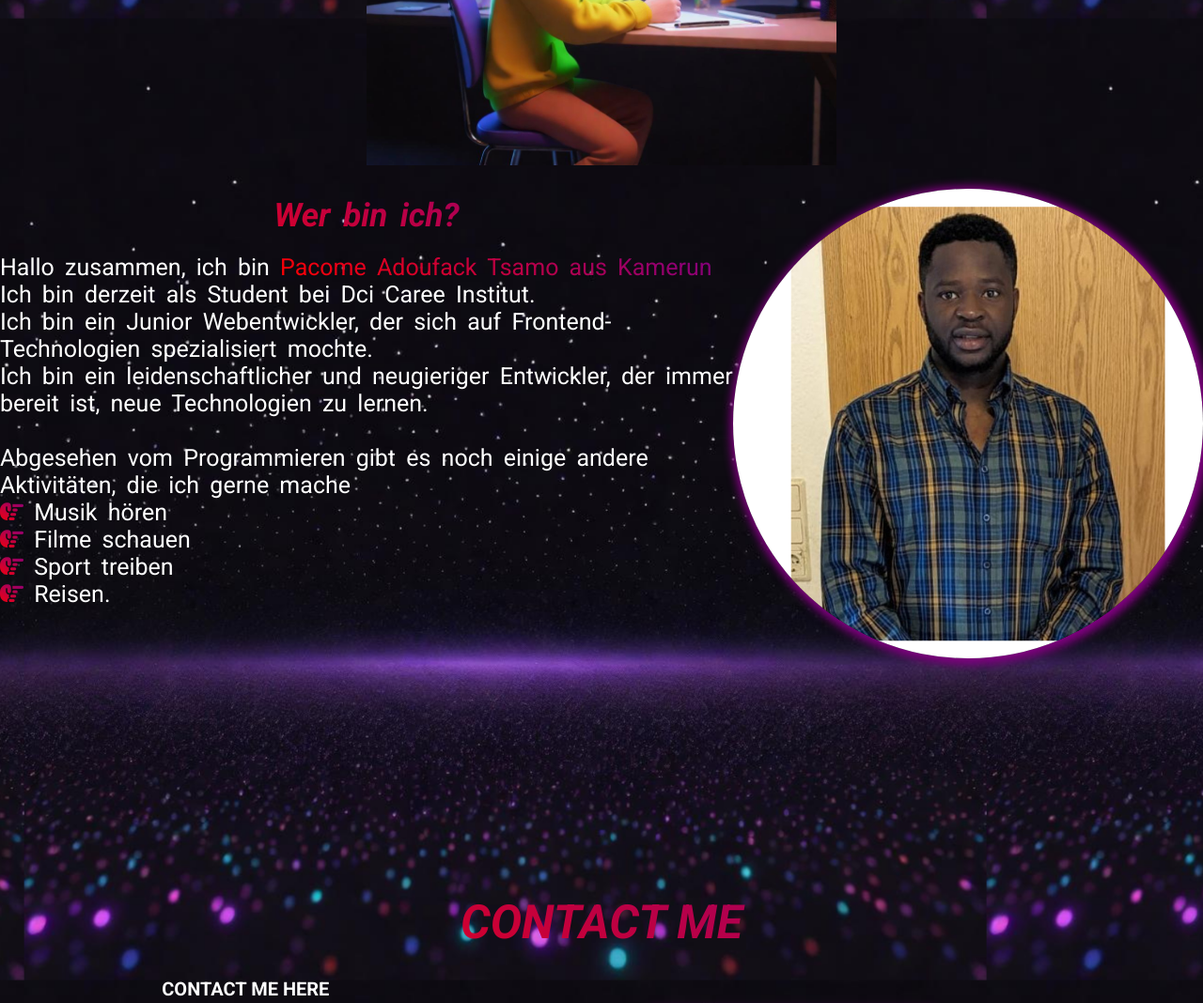
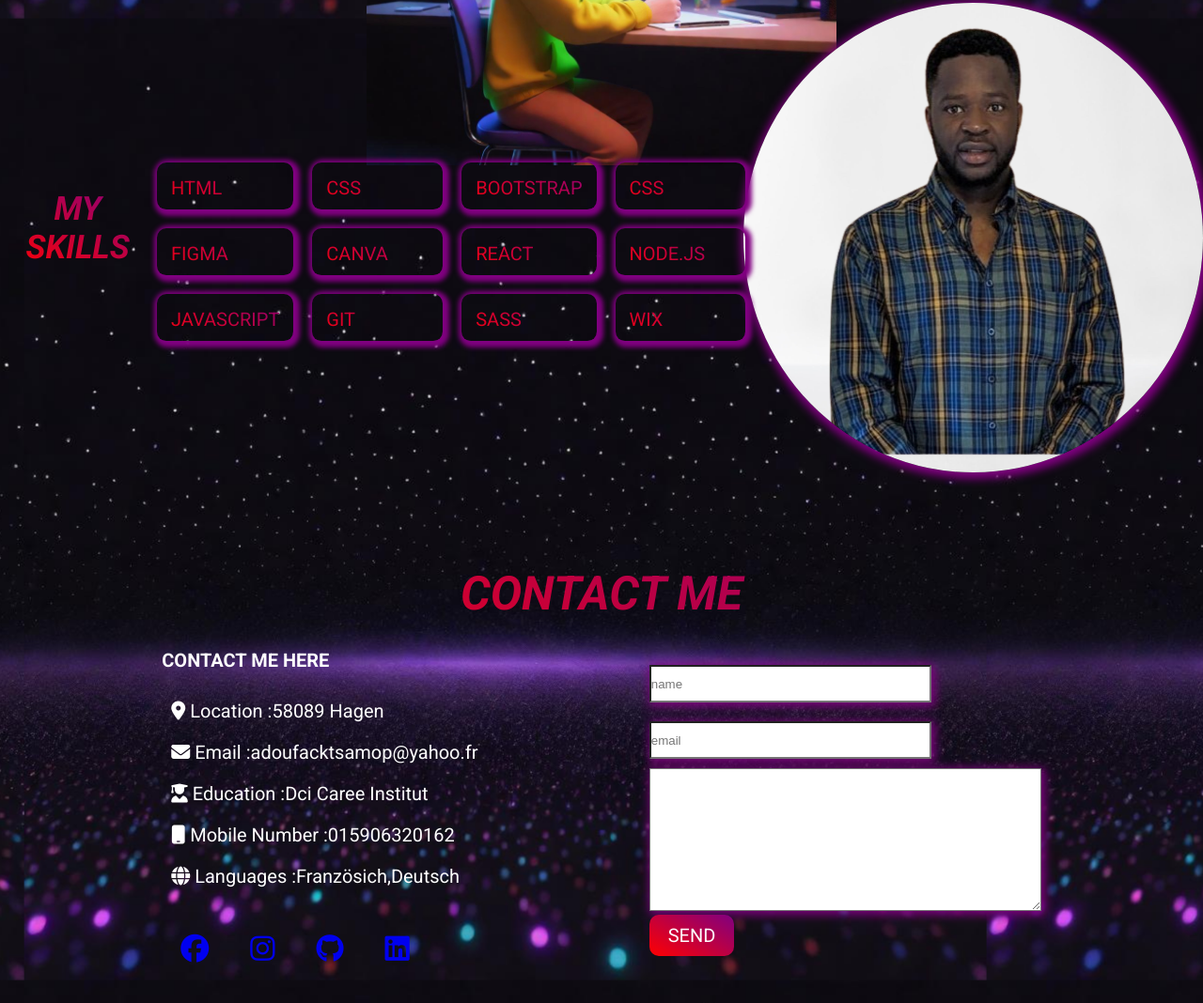
Before and after one commit to Pacome-Adoufack/portfolio, a website: page index.html in a window 1280 px wide. Shown: the part 997-2065 px from the top of the page at 94% size. Drawn offline with Linux system fonts and the light colour scheme.

Commit message:
erste seite

```diff
--- a/index.html
+++ b/index.html
@@ -51,31 +51,26 @@
     </main>
 
     <section class="about-me">
+      <h3 class="about-me__title">MY SKILLS</h3>
       <div class="about-me__card-1">
-        <h3 class="about-me__title">Wer bin ich?</h3>
-        <p class="about-me__text">
-          Hallo zusammen, ich bin
-          <span class="name">Pacome Adoufack Tsamo aus Kamerun</span> <br />
-          Ich bin derzeit als Student bei Dci Caree Institut. <br />
-          Ich bin ein Junior Webentwickler, der sich auf Frontend-Technologien
-          spezialisiert mochte. <br />
-          Ich bin ein leidenschaftlicher und neugieriger Entwickler, der immer
-          bereit ist, neue Technologien zu lernen. <br />
-          <br />
-          Abgesehen vom Programmieren gibt es noch einige andere Aktivitäten,
-          die ich gerne mache <br />
-          <span class="name"><i class="fa-solid fa-hand-point-right"></i></span>
-          Musik hören <br />
-          <span class="name"><i class="fa-solid fa-hand-point-right"></i></span>
-          Filme schauen <br />
-          <span class="name"><i class="fa-solid fa-hand-point-right"></i></span>
-          Sport treiben <br />
-          <span class="name"><i class="fa-solid fa-hand-point-right"></i></span>
-          Reisen. <br />
-        </p>
+        <div class="box-1 box">HTML</div>
+        <div class="box-2 box">CSS</div>
+        <div class="box-3 box">BOOTSTRAP</div>
+        <div class="box-4 box">CSS</div>
+        <div class="box-5 box">FIGMA</div>
+        <div class="box-6 box">CANVA</div>
+        <div class="box-7 box">REACT</div>
+        <div class="box-8 box">NODE.JS</div>
+        <div class="box-9 box">JAVASCRIPT</div>
+        <div class="box-10 box">GIT</div>
+        <div class="box-11 box">SASS</div>
+        <div class="box-12 box">WIX</div>
       </div>
       <div class="about-me__card-2">
-        <img class="about-me__img" src="./images/AP..png" alt="paco" />
+        <img
+          class="about-me__img"
+          src="./images/AP.-removebg-preview.png"
+          alt="paco" />
       </div>
     </section>
 
@@ -122,8 +117,10 @@
               id="kommentar"
               cols="50"
               rows="10"
-              placeholder="füge ein kommentar"></textarea>
+              placeholder="füge ein kommentar">
+            </textarea>
           </form>
+          <a class="contact-card-2__button" href="#">SEND</a>
         </div>
       </div>
     </section>
--- a/style.scss
+++ b/style.scss
@@ -7,6 +7,7 @@
 body {
   background-image: url("./images/vraisky.jpeg");
   animation: moveBackground 50s infinite linear;
+  background-attachment: fixed;
   width: 100%;
   height: 100vh;
   font-family: "Roboto", sans-serif;
@@ -20,7 +21,7 @@ body {
   justify-content: space-between;
   align-items: center;
   height: 100px;
-  background-color: rgba(148, 113, 113, 0.107);
+  background-color: black;
   position: fixed;
   width: 100%;
   top: 0;
@@ -42,9 +43,8 @@ body {
   color: white;
   margin-right: 50px;
 }
-a:hover{
+a:hover {
   color: red;
-
 }
 .menu__wrapper .icon {
   font-size: 20px;
@@ -61,6 +61,7 @@ a:hover{
     animation-iteration-count: infinite;
     animation-name: hand-animation;
     display: inline-block;
+    z-index: -1;
   }
   .name,
   .contain__text {
@@ -85,9 +86,8 @@ a:hover{
 }
 
 .about-me {
-  height: 100vh;
   animation: moveBackground 50s infinite linear;
-  margin-top: 100px;
+  margin: 300px 0px 100px 0px;
   display: flex;
   flex-direction: column;
   justify-content: center;
@@ -102,13 +102,31 @@ a:hover{
     background-image: linear-gradient(30deg, red, purple);
     color: transparent;
     background-clip: text;
+
+  }
+  .about-me__text {
+    font-size: 20px;
   }
 
   .about-me__card-1 {
-    color: white;
     margin-bottom: 50px;
-    font-size: 25px;
-    word-spacing: 5px;
+    font-size: 20px;
+    display: grid;
+    grid-template-columns: repeat(4,1fr);
+    grid-template-rows: repeat(3,1fr);
+    gap: 20px;
+    animation: box 4s infinite;
+
+
+    .box{
+      background-image: linear-gradient(30deg, red, purple);
+      color: transparent;
+      background-clip: text;
+      height: 50px;
+      padding: 15px;
+      border-radius: 10px;
+      box-shadow: 2px 2px 5px 5px purple;
+    }
 
     .name {
       background-image: linear-gradient(30deg, red, purple);
@@ -117,11 +135,16 @@ a:hover{
     }
   }
   .about-me__card-2 {
-    .about-me__img {
     width: 500px;
     height: 500px;
     border-radius: 50%;
     box-shadow: 2px 2px 10px 5px purple;
+    object-fit: cover;
+    overflow: hidden;
+
+    .about-me__img {
+      width: 100%;
+      height: 100%;
     }
   }
 }
@@ -135,10 +158,19 @@ a:hover{
   color: transparent;
   background-clip: text;
 }
-.contact{
+.contact {
   height: 100vh;
+
+  .contact-card-2__button{
+    text-decoration: none;
+    color: white;
+    padding: 10px 20px;
+    border-radius: 10px;
+    font-size: 20px;
+    background-image: linear-gradient(30deg, red, purple);
   }
-.contact-wrapper{
+}
+.contact-wrapper {
   color: white;
   display: flex;
   flex-direction: column;
@@ -158,33 +190,34 @@ a:hover{
       padding: 10px;
     }
   }
-  .icon{
+  .icon {
     font-size: 30px;
     margin: 20px;
   }
-  input{
+  input {
     width: 300px;
     height: 40px;
-    margin:10px 0px;
+    margin: 10px 0px;
     box-shadow: 2px 2px 10px 2px purple;
   }
-  textarea{
+  textarea {
     box-shadow: 2px 2px 10px 2px purple;
+    margin-bottom: 10px;
   }
 }
-footer{
+footer {
   position: fixed;
   bottom: 0;
   width: 100%;
   background-color: black;
-  height: 100px;
+  height: 80px;
   padding: 0px 20px;
   color: white;
   display: flex;
   justify-content: space-between;
   align-items: center;
 
-  .icon{
+  .icon {
     font-size: 20px;
     margin: 5px;
   }
@@ -239,7 +272,17 @@ footer{
     background-position: 100% 100%;
   }
 }
-
+@keyframes box {
+  0% {
+    transform: translateX(10px);
+  }
+  50% {
+    transform: translateY(50px);
+  }
+  100% {
+    transform: translateX(10px);
+  }
+}
 @media (max-width: 768px) {
   .menu__icon--link .icon {
     font-size: 50px;
@@ -257,15 +300,20 @@ footer{
   .about-me {
     flex-direction: row;
     justify-content: space-evenly;
+    margin-top: 50px;
+    .about-me__text {
+      font-size: 30px;
     }
-  .contact-wrapper{
+  }
+
+  .contact-wrapper {
     flex-direction: row;
     justify-content: space-evenly;
   }
-footer{
+  footer {
     font-size: 30px;
 
-  .icon{
+    .icon {
       font-size: 30px;
       margin: 10px;
     }
```
Also changed, not shown: images/AP.-removebg-preview.png (added), images/pen.png (added), style.css, 1 other file. Lines whose indentation alone changed are shown as unchanged.
